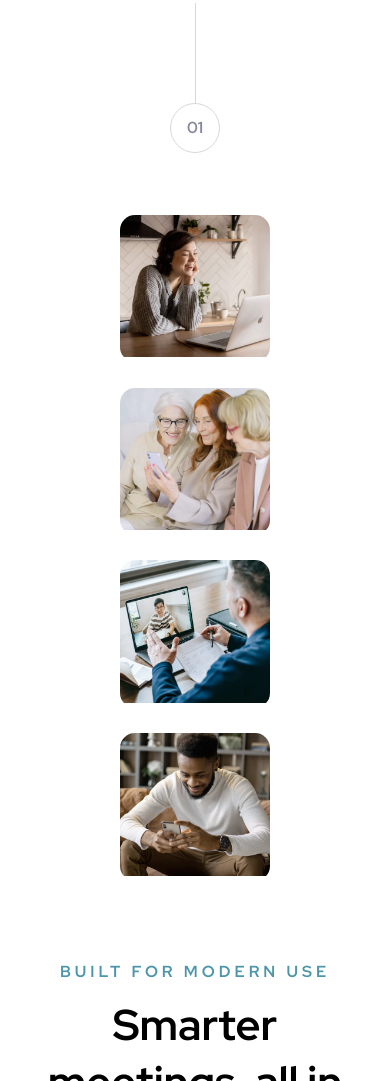
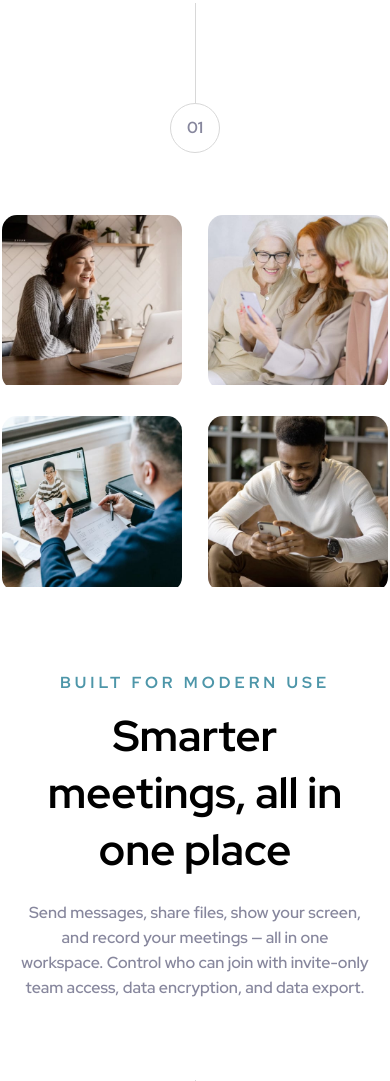
Before and after one commit to kaoutar-ouadih/Meet-landing-page, a plain HTML site: page index.html in a window 390 px wide. Shown: the part 847-1928 px from the top of the page. Drawn offline with Linux system fonts and the light colour scheme.

Commit message:
Solved some layout issues

```diff
--- a/style.css
+++ b/style.css
@@ -257,10 +257,11 @@ footer p{
         position: static;
     }
     .gallery{
+        width: 100%;
         flex-wrap: wrap;
     }
     .card{
-        min-width: 150px;
+        min-width: 180px;
     }
     .buttonGroup{
         flex-direction: column;
```
